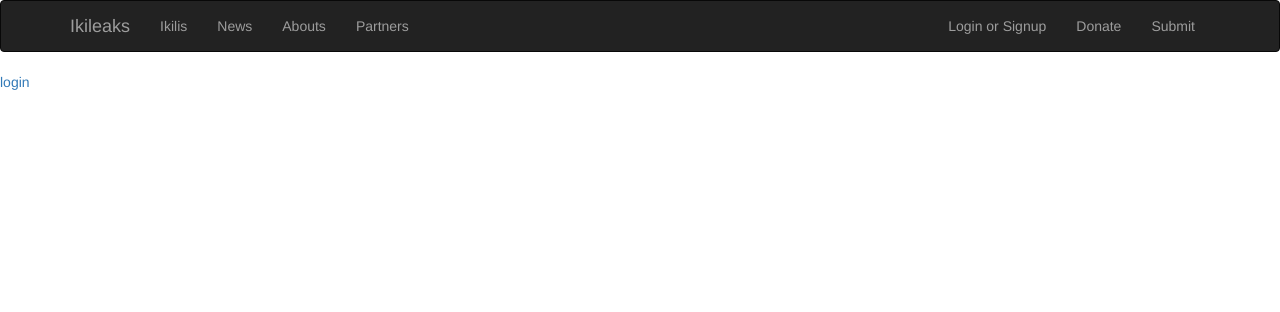
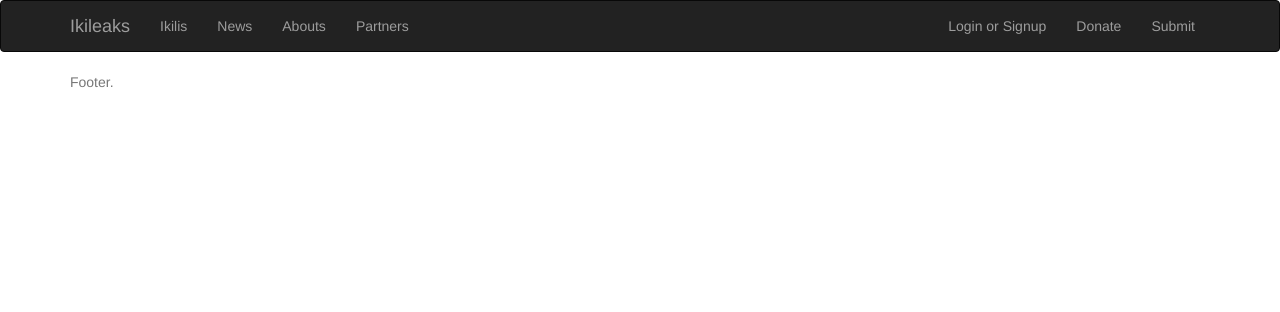
Before and after one commit to HakoCra/Ikileaks, a Django app: page / in a window 1280 px wide. Shown: the top 312 px of the page. Run offline with Django 3.2, Linux system fonts and the light colour scheme; data that the repository does not hold is empty; some libraries are stand-ins or nearby versions.

Commit message:
change footer

```diff
--- a/ikileaks_app/templates/ikileaks_app/index.html
+++ b/ikileaks_app/templates/ikileaks_app/index.html
@@ -5,11 +5,9 @@
   {{ ikili.html|safe }}<br>
 {% endfor %}
 
-<footer>
-  {% if user.is_authenticated %}
-    {{ user }}
-  {% else %}
-    <a href="{% url 'ikileaks_app:login' %}">login</a>
-  {% endif %}
-</footer>
+  <footer class="footer">
+    <div class="container">
+      <p class="text-muted">Footer.</p>
+    </div>
+  </footer>
 {% endblock %}
```
